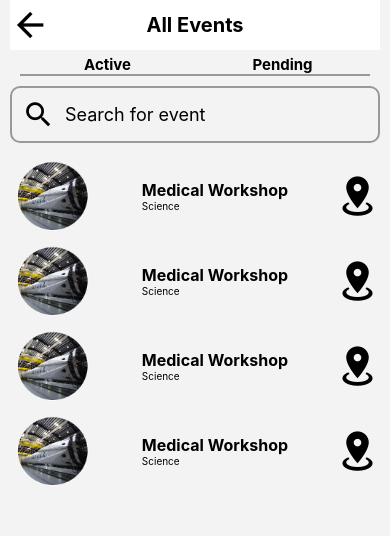
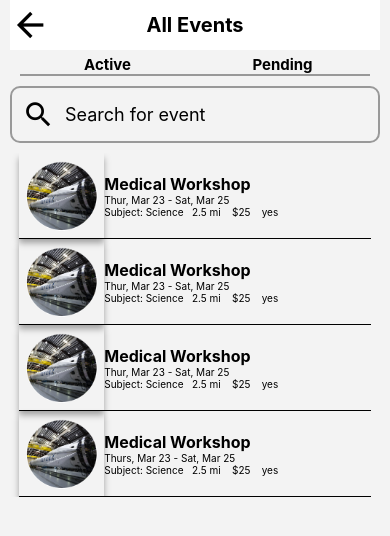
Before and after one commit to STEM-E-Youth-Career-Development-Program/map-app, a React Native app: screen / in a window 390 px wide. Shown: the top 536 px of the page. Built offline with nearby package versions, Linux system fonts and the light colour scheme.

Commit message:
Updated Event.js

```diff
--- a/app/components/Event.js
+++ b/app/components/Event.js
@@ -2,21 +2,26 @@ import React from 'react';
 import { View, StyleSheet, Image, Text } from 'react-native';
 import { MaterialCommunityIcons } from '@expo/vector-icons';
 
-function Event({ heading, date, subject }) {
+function Event({ heading, startDate, endDate, subject, distance, cost, meal }) {
   return (
     <View style={styles.container}>
-      <View>
+      <View style={{shadowColor: 'black', shadowOffset: {width: 0, height: 5}, shadowOpacity: .34, shadowRadius: 6.27, elevation: 10}}>
         <Image
-          style={{ width: 85, height: 85 }}
+          style={{ width: 85, height: 85, borderRadius: 85 }}
           source={require('../assets/eventIcon.png')}
         />
       </View>
       <View>
         <Text style={styles.heading}>{heading}</Text>
-        <Text style={styles.date}>{date}</Text>
-        <Text style={styles.date}>{subject}</Text>
+        <Text style={{fontSize: 10}}>{startDate} - {endDate}</Text>
+        <View style={{flexDirection: 'row'}}>
+          <Text style={{fontSize: 10}}>Subject: {subject}{'   '}</Text>
+          <Text style={{fontSize: 10}}>{distance} mi{'    '}</Text>
+          <Text style={{fontSize: 10}}>${cost}{'    '}</Text>
+          <Text style={{fontSize: 10}}>{meal}</Text>
+        </View>
       </View>
-      <View>
+      <View style={{marginHorizontal: 100}}>
         <MaterialCommunityIcons name="map-marker-radius" size={45} />
       </View>
     </View>
@@ -29,11 +34,12 @@ const styles = StyleSheet.create({
   container: {
     display: 'flex',
     flexDirection: 'row',
-    justifyContent: 'space-between',
+    justifyContent: 'flex-start',
     alignItems: 'center',
-  },
-  date: {
-    fontSize: 10,
+    borderBottomColor: 'black',
+    borderBottomWidth: 1,
+    width: '95%',
+    alignSelf: 'center'
   },
   heading: {
     fontWeight: 'bold',
```
